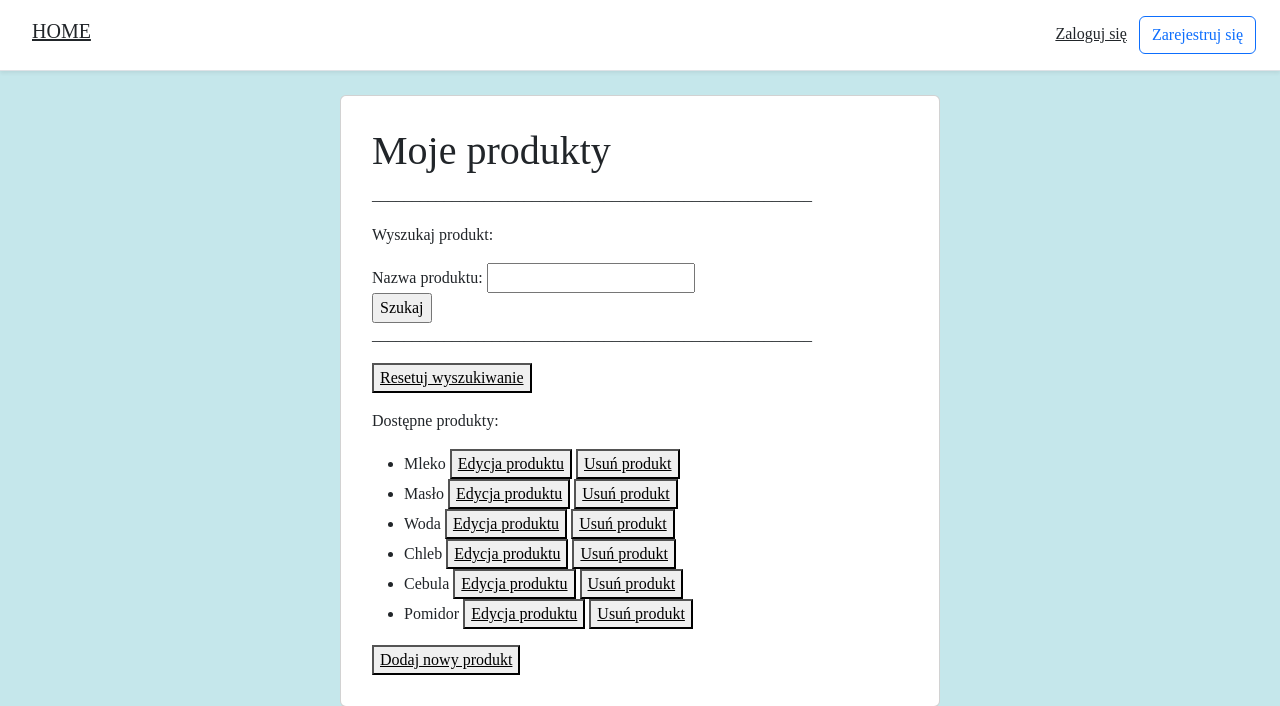
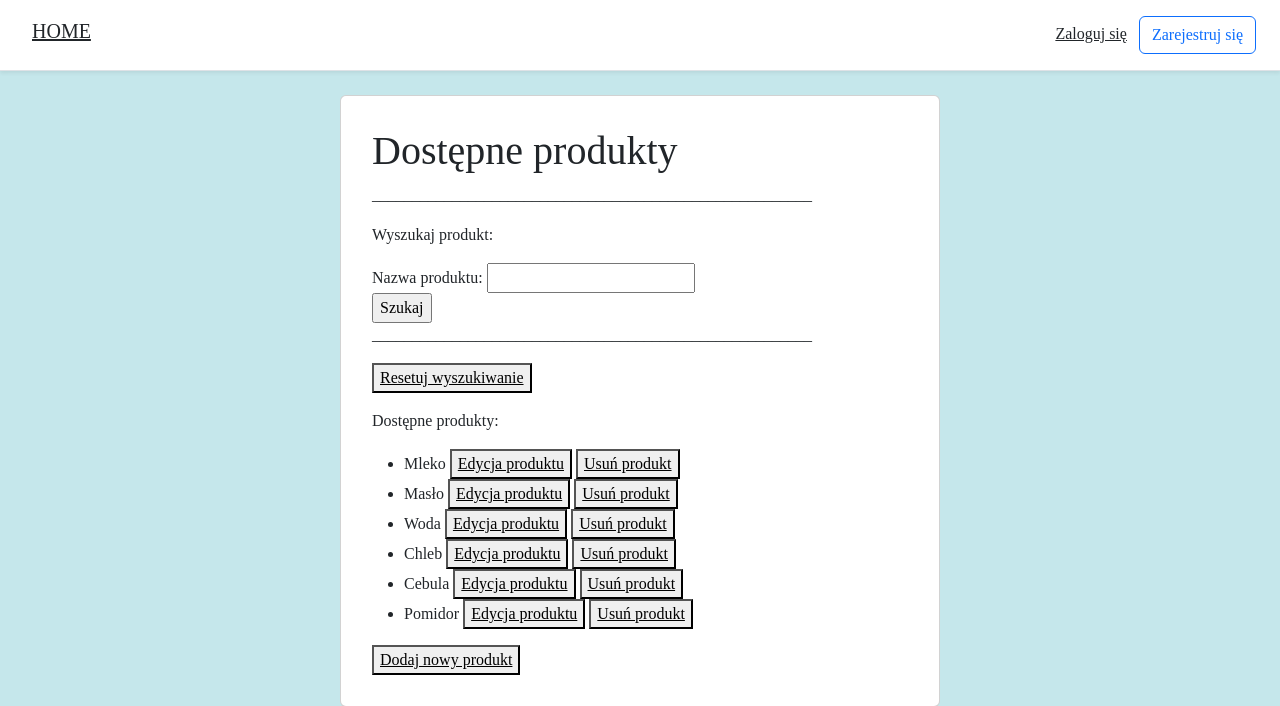
Before and after one commit to DariaDrewa/Django_Shopping_lists, a Django app: page /products/ in a window 1280 px wide. Shown: the top 706 px of the page. Run offline with Django 5.2, Linux system fonts and the light colour scheme; data comes from the database, SQL or seed files in the repository; some libraries are stand-ins or nearby versions.

Commit message:
change typo

```diff
--- a/products/templates/all_products.html
+++ b/products/templates/all_products.html
@@ -29,7 +29,7 @@
     <div class="row justify-content-center">
         <div class="card card-signin">
             <div class="card-body">
-                <h1>Moje produkty</h1>
+                <h1>Dostępne produkty</h1>
                 <p>_______________________________________________________</p>
                 <p>Wyszukaj produkt: </p>
                 <form action="{% url 'products' %}" method="POST">
```
